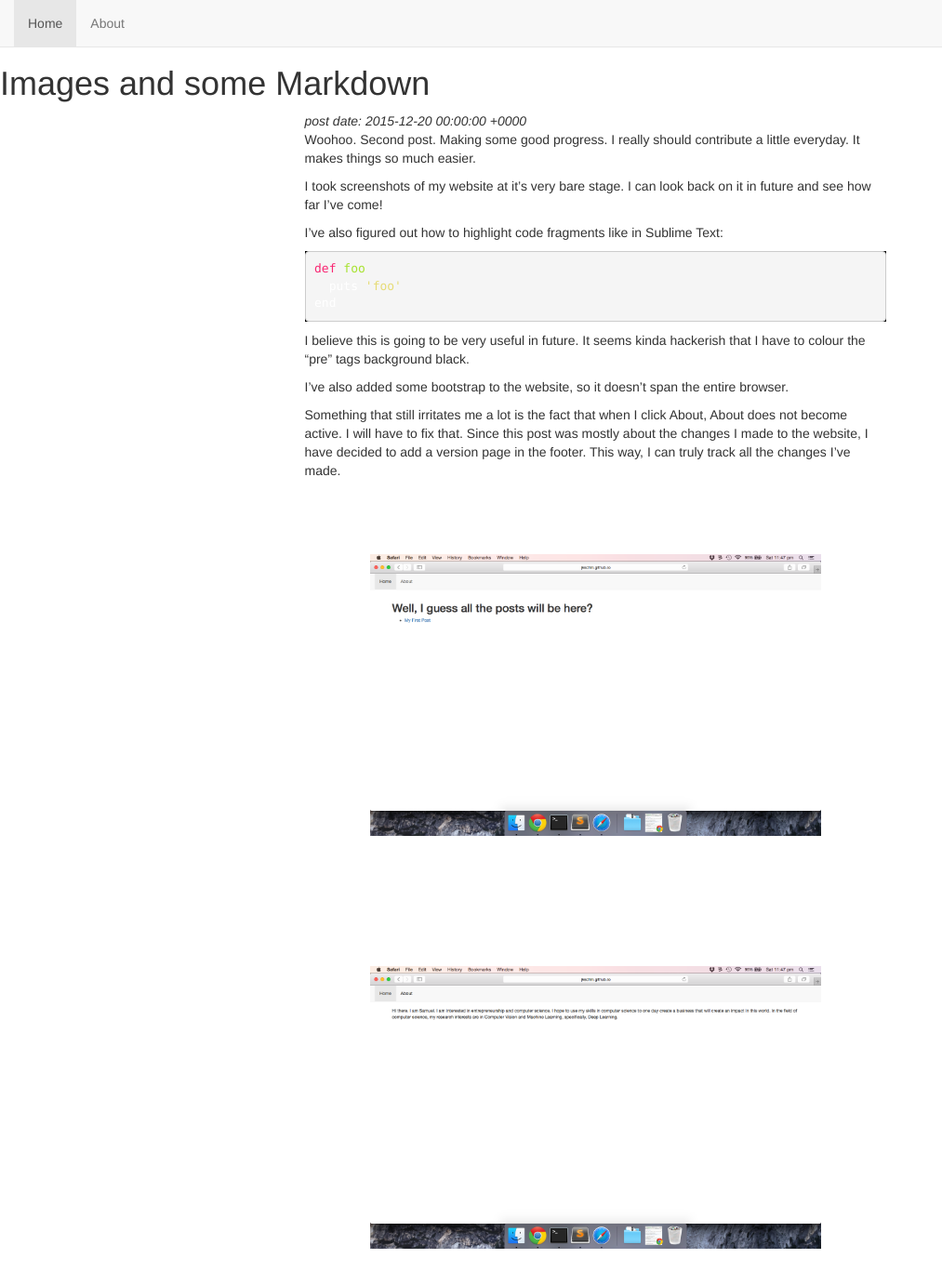
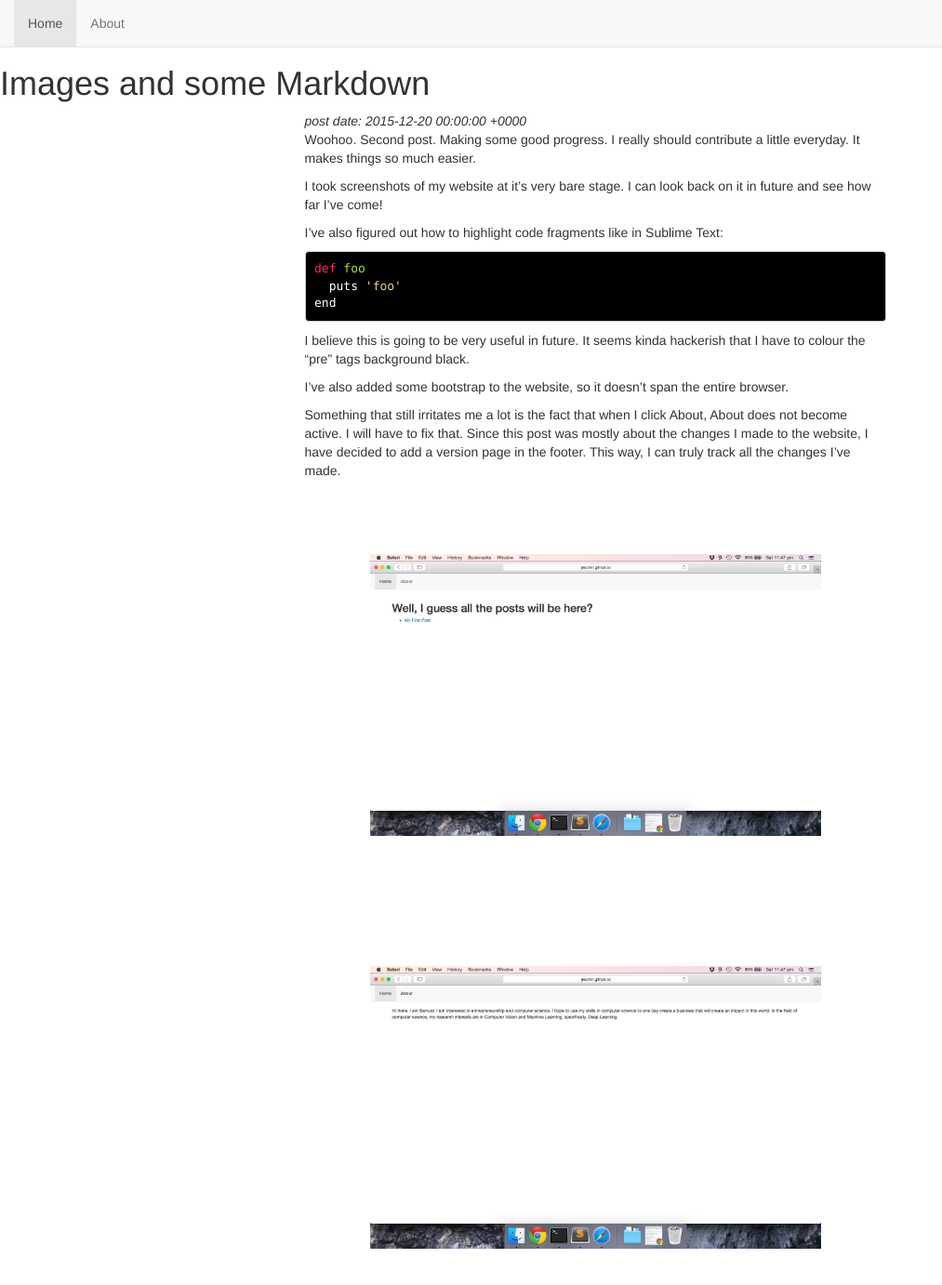
Before and after one commit to sspeng/jkschin.github.io, a Jekyll site: the page built from _posts/2015-12-20-images-and-some-markdown.md, in a window 1280 px wide and 1400 px high. Shown: the top 1382 px of the window at 93% size, without its empty margins (0-1013 px from the left). Built offline with Jekyll 4.4.1, drawn with Linux system fonts in a browser that asks for light colours; nearby versions of some CDN libraries.

Commit message:
Update styles.scss

```diff
--- a/css/styles.scss
+++ b/css/styles.scss
@@ -10,14 +10,6 @@ img {
 	padding: 70px;
 }
 
-.highlight {
+pre {
 	background-color: black;
 }
-
-code {
-	background-color: black;
-}
-
-.pre {
-	background-color: black;
-}
```
